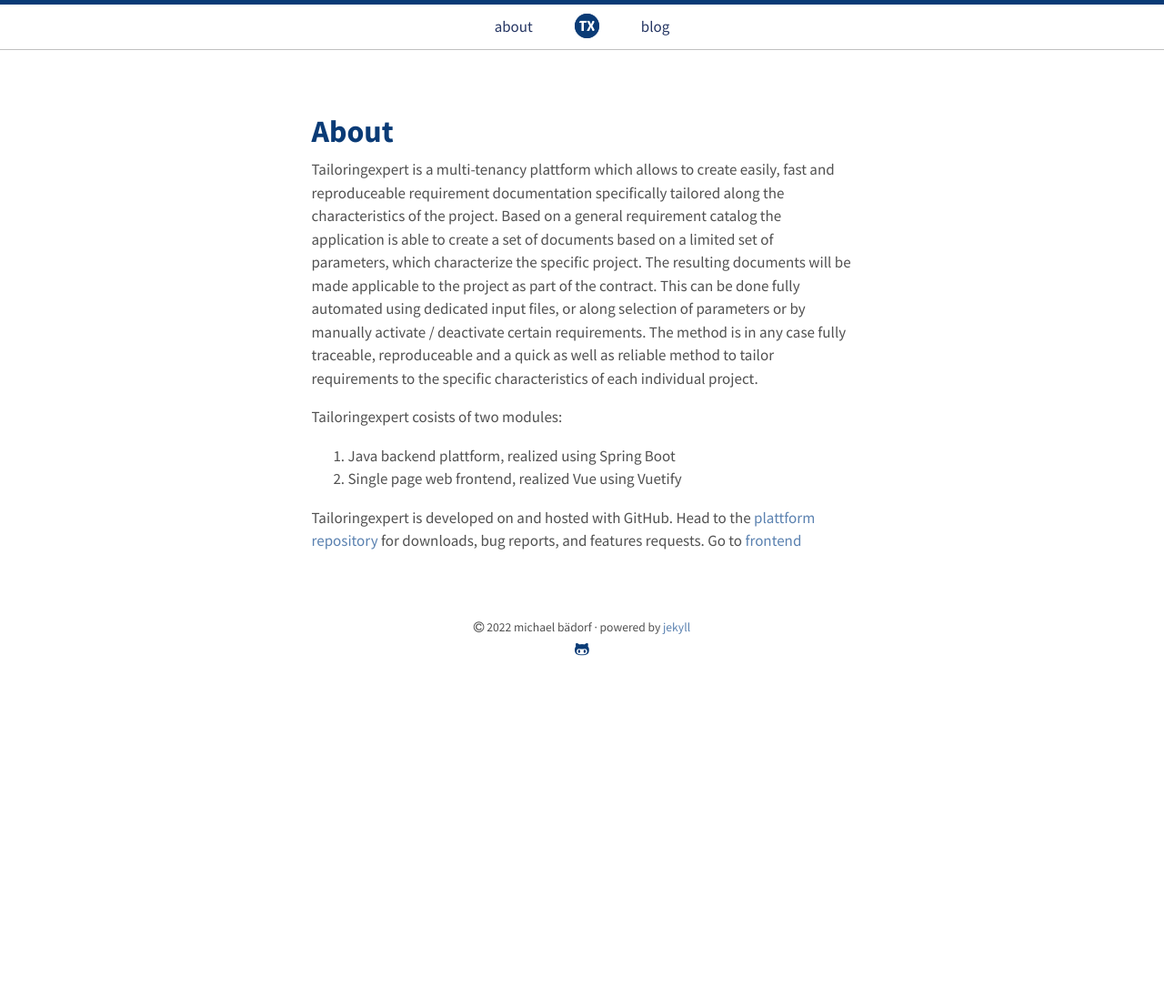
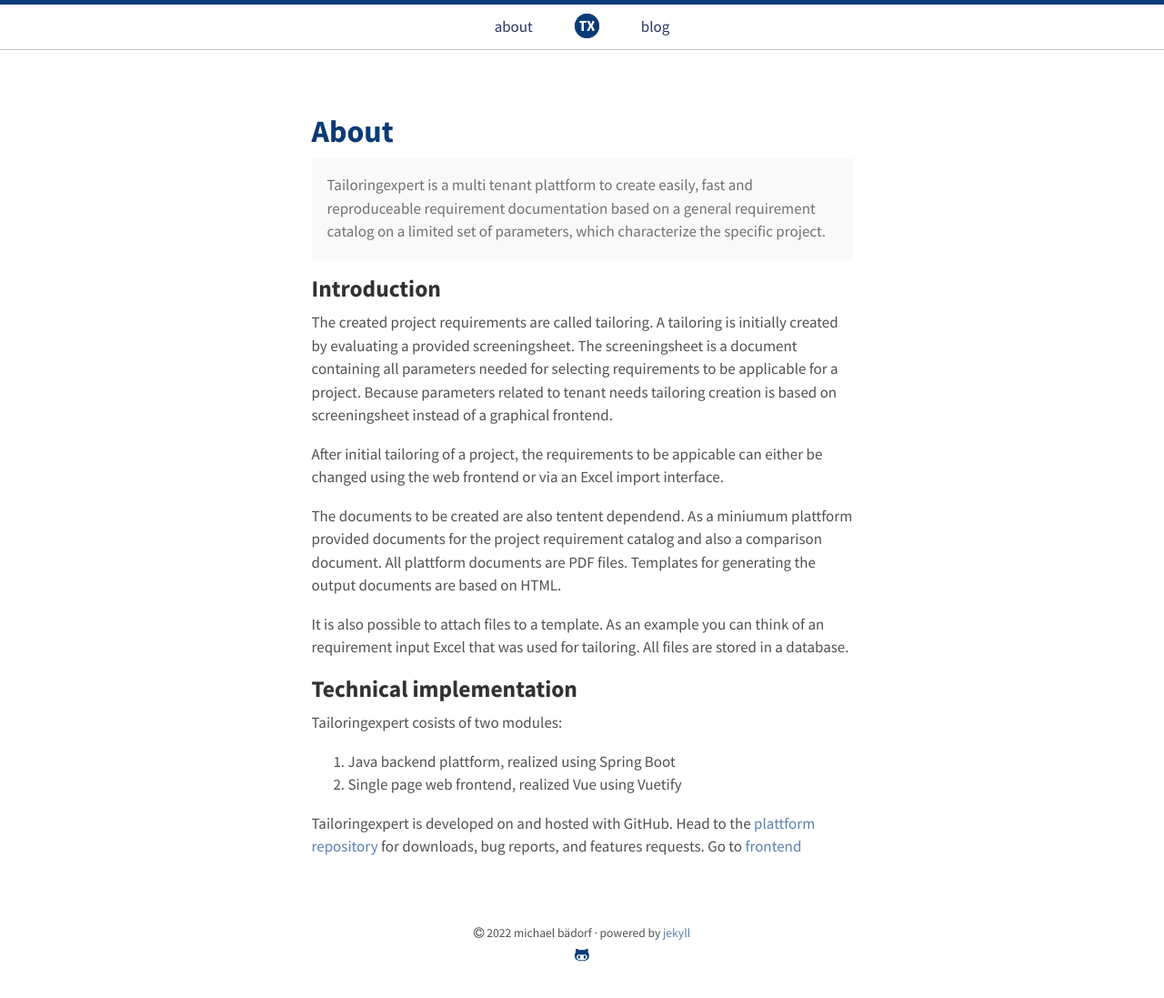
Before and after one commit to tailoringexpert/homepage, a Jekyll site: the page built from about.md, in a window 1280 px wide. Shown: the whole page at 91% size. Built offline with Jekyll 4.4.1, drawn with Linux system fonts in a browser that asks for light colours; before the commit the page ends 900 px from its top, so only the background shows below that.

Commit message:
drafting changes

```diff
--- a/about.md
+++ b/about.md
@@ -3,9 +3,27 @@ layout: page
 title: About
 ---
 
-Tailoringexpert is a multi-tenancy plattform which allows to create easily, fast and reproduceable requirement documentation specifically tailored along the characteristics of the project.
-Based on a general requirement catalog the application is able to create a set of documents based on a limited set of parameters, which characterize the specific project.
-The resulting documents will be made applicable to the project as part of the contract. This can be done fully automated using dedicated input files, or along selection of parameters or by manually activate / deactivate certain requirements. The method is in any case fully traceable, reproduceable and a quick as well as reliable method to tailor requirements to the specific characteristics of each individual project.
+<p class="message">
+	Tailoringexpert is a multi tenant plattform to create easily, fast and reproduceable requirement documentation based on a
+	general requirement catalog on a limited set of parameters, which characterize the specific project.
+</p>
+
+## Introduction
+The created project requirements are called tailoring.
+A tailoring is initially created by evaluating a provided screeningsheet.
+The screeningsheet is a document containing all parameters needed for selecting requirements to be applicable for a project.
+Because parameters related to tenant needs tailoring creation is based on screeningsheet instead of a graphical frontend.
+
+After initial tailoring of a project, the requirements to be appicable can either be changed using the web frontend or via
+an Excel import interface.
+
+The documents to be created are also tentent dependend. As a miniumum plattform provided documents for the project requirement catalog
+and also a comparison document. All plattform documents are PDF files. Templates for generating the output documents are based on HTML.
+
+It is also possible to attach files to a template. As an example you can think of an requirement input Excel that was used for tailoring.
+All files are stored in a database.
+
+## Technical implementation
 
 Tailoringexpert cosists of two modules:
 
--- a/index.html
+++ b/index.html
@@ -9,7 +9,7 @@ title: Home
 
 	<div class="text-center">
 		<p>
-			The tailoringexpert is a platform which allows to create easily, fast and reproduceable requirement documentation specifically tailored along the characteristics of the project.
+			Tailoringexpert is a multi tenant plattform to create easily, fast and reproduceable requirement documentation based on a general requirement catalog on a limited set of parameters, which characterize the specific project.
 		</p>
 
 		<p>
```
